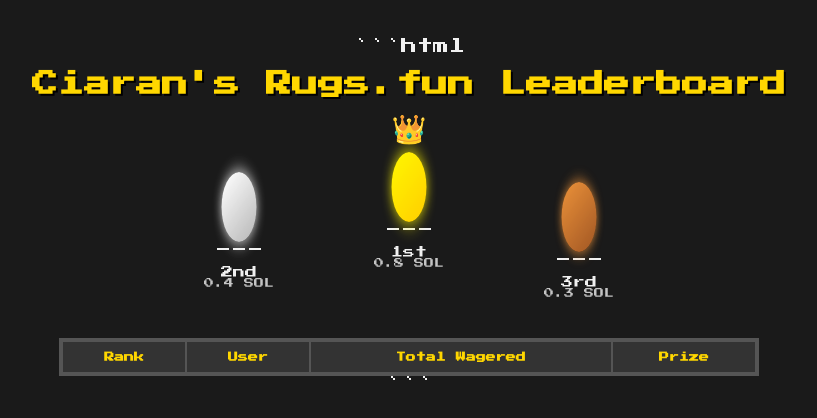
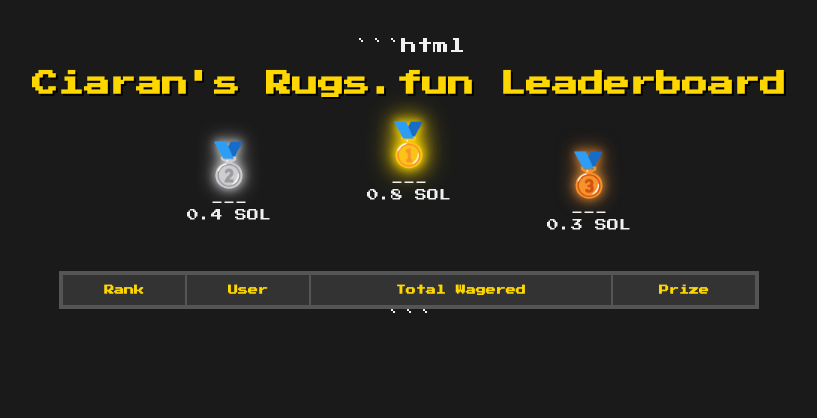
Before and after one commit to ciarandunne8-dev/CIARANS-RUGS-LEADERBOARD, a website: page public/index.html in a window 1280 px wide. Shown: the whole page, without its empty margins (231-1048 px from the left). Drawn offline with nearby package versions, Linux system fonts and the light colour scheme; no server answers.

Commit message:
Update leaderboard UI

```diff
--- a/public/index.html
+++ b/public/index.html
@@ -30,79 +30,55 @@ text-shadow:2px 2px #000;
 .podium{
 display:flex;
 justify-content:center;
-align-items:flex-end;
 gap:40px;
 margin-bottom:50px;
+align-items:flex-end;
 }
 
 .podium-place{
 display:flex;
 flex-direction:column;
 align-items:center;
-width:130px;
-}
-
-.first{transform:translateY(-20px);}
-.second{transform:translateY(0);}
-.third{transform:translateY(10px);}
-
-.place-label{
-margin-top:8px;
+width:140px;
 font-size:12px;
 }
 
-.prize{
-font-size:10px;
-opacity:0.8;
+.first{
+transform:translateY(-20px);
 }
 
-/* MEDALS */
+.second{
+transform:translateY(0);
+}
+
+.third{
+transform:translateY(10px);
+}
 
 .medal{
-width:70px;
-height:70px;
-border-radius:50%;
-animation:spin 6s linear infinite, glow 2s ease-in-out infinite alternate;
+font-size:42px;
+margin-bottom:8px;
 }
 
-.gold{
-background:linear-gradient(145deg,#ffd700,#ffb300);
-box-shadow:0 0 20px rgba(255,215,0,0.9);
+/* GLOW EFFECTS */
+
+.gold-glow{
+text-shadow:
+0 0 10px gold,
+0 0 20px gold,
+0 0 30px gold;
 }
 
-.silver{
-background:linear-gradient(145deg,#e0e0e0,#9e9e9e);
-box-shadow:0 0 18px rgba(220,220,220,0.9);
+.silver-glow{
+text-shadow:
+0 0 10px #C0C0C0,
+0 0 20px #C0C0C0;
 }
 
-.bronze{
-background:linear-gradient(145deg,#cd7f32,#8c4b1f);
-box-shadow:0 0 15px rgba(205,127,50,0.9);
-}
-
-/* crown */
-
-.crown{
-font-size:28px;
-animation:crownFloat 2s ease-in-out infinite;
-}
-
-@keyframes crownFloat{
-0%{transform:translateY(0)}
-50%{transform:translateY(-6px)}
-100%{transform:translateY(0)}
-}
-
-/* animations */
-
-@keyframes spin{
-0%{transform:rotateY(0deg);}
-100%{transform:rotateY(360deg);}
-}
-
-@keyframes glow{
-from{filter:brightness(1)}
-to{filter:brightness(1.3)}
+.bronze-glow{
+text-shadow:
+0 0 10px #CD7F32,
+0 0 20px #CD7F32;
 }
 
 /* TABLE */
@@ -159,25 +135,21 @@ background:#444;
 <div class="podium">
 
 <div class="podium-place second">
-<div class="medal silver"></div>
+<div class="medal silver-glow">🥈</div>
 <div id="second-user">---</div>
-<div class="place-label">2nd</div>
-<div class="prize">0.4 SOL</div>
+<div>0.4 SOL</div>
 </div>
 
 <div class="podium-place first">
-<div class="crown">👑</div>
-<div class="medal gold"></div>
+<div class="medal gold-glow">🥇</div>
 <div id="first-user">---</div>
-<div class="place-label">1st</div>
-<div class="prize">0.8 SOL</div>
+<div>0.8 SOL</div>
 </div>
 
 <div class="podium-place third">
-<div class="medal bronze"></div>
+<div class="medal bronze-glow">🥉</div>
 <div id="third-user">---</div>
-<div class="place-label">3rd</div>
-<div class="prize">0.3 SOL</div>
+<div>0.3 SOL</div>
 </div>
 
 </div>
@@ -218,7 +190,7 @@ totals[w.user].amount+=w.amount
 
 })
 
-const sorted = Object.values(totals).sort((a,b)=>b.amount-a.amount)
+const sorted=Object.values(totals).sort((a,b)=>b.amount-a.amount)
 
 if(sorted[0]){
 document.getElementById("first-user").textContent=sorted[0].username||"Unknown"
```
